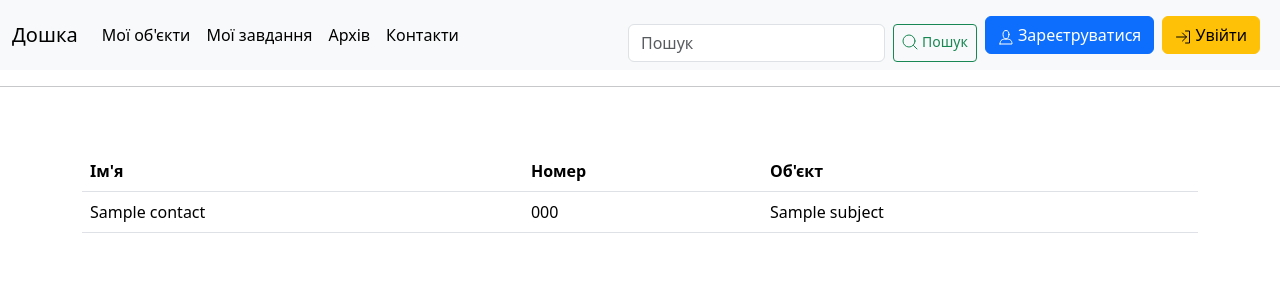
After one commit to trueostik/bti_pm, a Django app: page /contacts_list in a window 1280 px wide. The commit adds this page. Shown: the top 300 px of the page. Run offline with Django 4.2, Linux system fonts and the light colour scheme; tables that the repository leaves empty hold one stand-in row (values such as "Sample post"); some libraries are stand-ins or nearby versions.

Commit message:
Added contacts list

```diff
--- /dev/null
+++ b/bord/templates/bord/contacts_list.html
@@ -0,0 +1,22 @@
+{% extends "bord/base.html" %}
+
+{% block content %}
+<table class="table">
+  <thead>
+    <tr>
+      <th scope="col">Ім'я</th>
+      <th scope="col">Номер</th>
+      <th scope="col">Об'єкт</th>
+    </tr>
+  </thead>
+  <tbody>
+    {% for contact in contacts %}
+    <tr>
+      <td>{{ contact.contact_name }}</td>
+      <td>{{ contact.contact_number }}</td>
+      <td>{{ contact.subject }}</td>
+    </tr>
+    {% endfor %}
+  </tbody>
+</table>
+{% endblock content %}
--- a/bord/templates/bord/navbar.html
+++ b/bord/templates/bord/navbar.html
@@ -33,6 +33,9 @@
         <li class="nav-item">
           <a class="nav-link active" aria-current="page" href="{% url 'bord:archive' %}">Архів</a>
         </li>
+          <li class="nav-item">
+          <a class="nav-link active" aria-current="page" href="{% url 'bord:contacts_list' %}">Контакти</a>
+        </li>
       </ul>
       <form class="d-flex mt-3" role="search" id="search-form" method="get" action="{% url 'bord:search' %}">
         <input class="form-control me-2" type="text" placeholder="Пошук" aria-label="Search" name="query">
--- a/bord/templates/bord/subject.html
+++ b/bord/templates/bord/subject.html
@@ -4,8 +4,6 @@
     <h1>{{ subject }}<span class="badge bg-secondary">{{ subject.get_type_display }}</span></h1>
     <div class="form-control">
         <p> Адреса: {{ subject.address }}</p>
-        <p> Ім'я замовника: {{ subject.client_name }}</p>
-        <p> Номер телефону: {{ subject.client_number }}</p>
         <p> Інвентаризаційний номер: {{ subject.invent_number }}</p>
         <p> Дата створення: {{ subject.date_added|date:'d.m.Y' }}</p>
         {% if contacts %}
--- a/bord/urls.py
+++ b/bord/urls.py
@@ -13,6 +13,7 @@ urlpatterns = [
     path('my_subjects', views.my_subjects, name='my_subjects'),
     path('take_subject/<int:subject_id>', views.take_subject, name='take_subject'),
     path('archive', views.archive, name='archive'),
+    path('contacts_list', views.contacts_view, name='contacts_list'),
     path('todo', views.todo, name='todo'),
     path('add_to_archive/<int:subject_id>', views.add_to_archive, name='add_to_archive'),
     path('subject/<int:subject_id>/', views.subject_view, name='subject'),
--- a/bord/views.py
+++ b/bord/views.py
@@ -184,7 +184,10 @@ def new_subject(request):
     return render(request, 'bord/new_subject.html', {'form': SubjectForm()})
 
 
-#ContactForm = modelform_factory(Contact, fields=('contact_name', 'contact_number'))
+def contacts_view(request):
+    contacts = Contact.objects.all().order_by('contact_name')
+    return render(request, 'bord/contacts_list.html', {'contacts' : contacts})
+
 
 def contact_form_partial(request):
     form = ContactForm()
```
